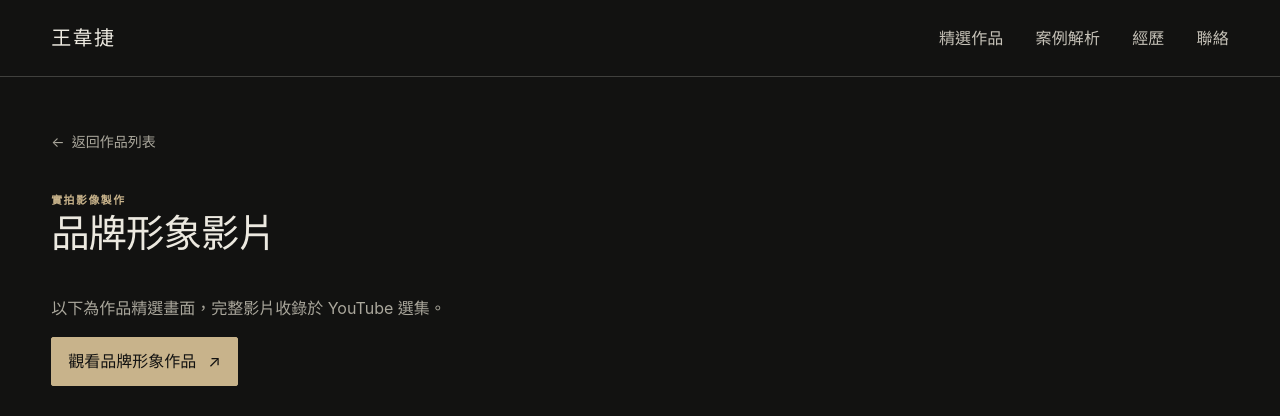
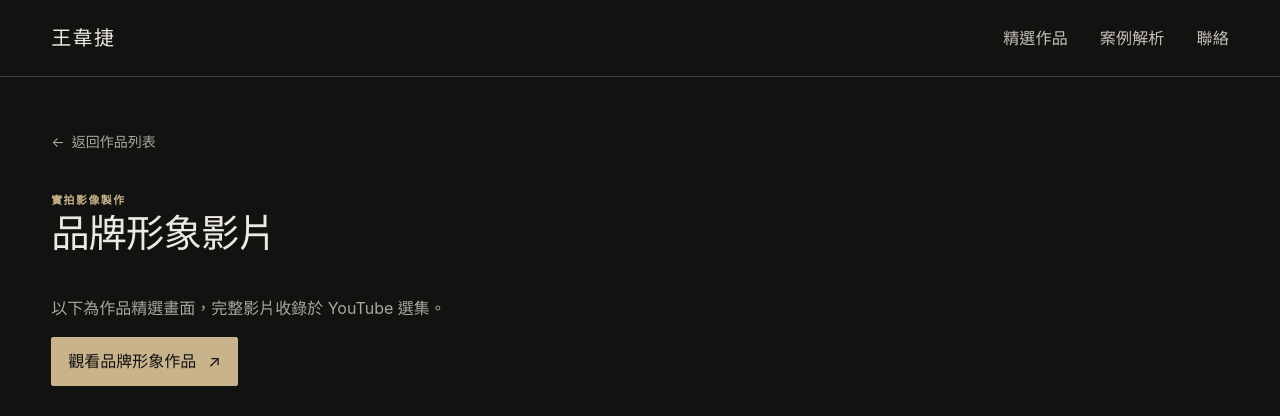
Before and after one commit to z0023658-tech/portfolio-handoff-20260512, a website built with Vite: page redesign/cases/brand-film/index.html in a window 1280 px wide. Shown: the top 416 px of the page. Built offline with nearby package versions, Linux system fonts and the light colour scheme.

Commit message:
fix: remove broken experience navigation

```diff
--- a/redesign/cases/brand-film/index.html
+++ b/redesign/cases/brand-film/index.html
@@ -9,7 +9,7 @@
 </head>
 <body class="case-gallery-page">
   <a href="#main" class="skip-link">跳到主要內容</a>
-  <header class="site-header"><div class="container header-inner"><a href="../../../index.html" class="brand">王韋捷</a><nav class="site-nav" aria-label="主要導覽"><a href="../../../index.html#work">精選作品</a><a href="../../../index.html#featured-cases">案例解析</a><a href="../../../index.html#experience">經歷</a><a href="../../../index.html#contact">聯絡</a></nav></div></header>
+  <header class="site-header"><div class="container header-inner"><a href="../../../index.html" class="brand">王韋捷</a><nav class="site-nav" aria-label="主要導覽"><a href="../../../index.html#work">精選作品</a><a href="../../../index.html#featured-cases">案例解析</a><a href="../../../index.html#contact">聯絡</a></nav></div></header>
   <main id="main">
     <section class="case-gallery-hero"><div class="container"><a class="case-detail-back" href="../../../index.html#work"><span aria-hidden="true">←</span> 返回作品列表</a><p class="case-detail-eyebrow">實拍影像製作</p><h1>品牌形象影片</h1>
         <div class="film-viewing-path"><p>以下為作品精選畫面，完整影片收錄於 YouTube 選集。</p><a class="viewing-primary" href="https://www.youtube.com/playlist?list=PLPJy-5tpOuwVmQd55XSbNddhfiCSY-6Sx" target="_blank" rel="noopener noreferrer">觀看品牌形象作品 <span aria-hidden="true">↗</span></a></div></div></section>
```
Also changed, not shown: redesign/cases/commercial-film/index.html (+1 -1 lines), redesign/cases/interview-content/index.html (+1 -1 lines).
